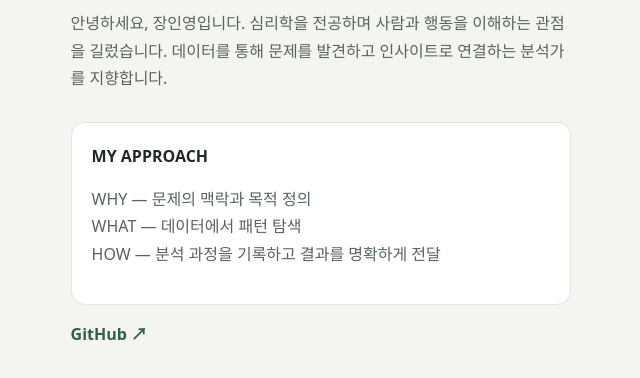
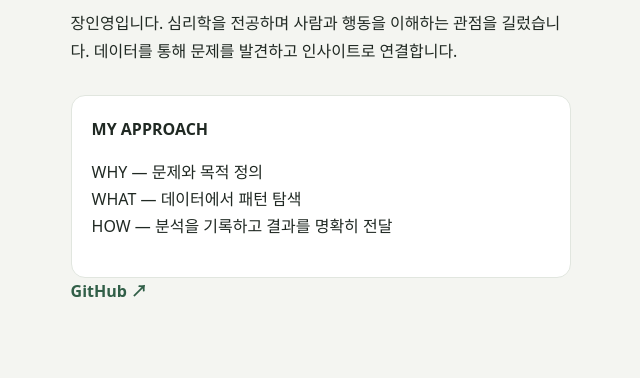
Before and after one commit to justinjang123/jangin, a plain HTML site: page index.html in a window 1280 px wide. Shown: the part 280-658 px from the top of the page, without its empty margins (319-959 px from the left). Drawn offline with Linux system fonts and the light colour scheme.

Commit message:
Trim introduction page to under 1024 characters

```diff
--- a/index.html
+++ b/index.html
@@ -1 +1 @@
-<!doctype html><html lang="ko"><meta charset="utf-8"><meta name="viewport" content="width=device-width,initial-scale=1"><title>장인영 | 데이터 분석가</title><style>*{box-sizing:border-box}body{margin:0;background:#f4f5f1;color:#202923;font:16px/1.7 system-ui}.wrap{max-width:680px;margin:12vh auto;padding:0 7vw}.tag{color:#47745c;font-size:12px;font-weight:bold;letter-spacing:2px}h1{font-size:clamp(38px,9vw,60px);line-height:1.15;margin:18px 0}p{color:#59645d}.card{margin-top:30px;padding:20px;background:white;border:1px solid #e1e6df;border-radius:14px}a{color:#315f48;font-weight:bold;text-decoration:none}@media(max-width:480px){.wrap{margin:9vh auto}.card{padding:16px}}</style><main class="wrap"><div class="tag">DATA ANALYST · PORTFOLIO</div><h1>데이터로 질문하고,<br>근거로 답합니다.</h1><p>안녕하세요, 장인영입니다. 심리학을 전공하며 사람과 행동을 이해하는 관점을 길렀습니다. 데이터를 통해 문제를 발견하고 인사이트로 연결하는 분석가를 지향합니다.</p><section class="card"><b>MY APPROACH</b><p>WHY — 문제의 맥락과 목적 정의<br>WHAT — 데이터에서 패턴 탐색<br>HOW — 분석 과정을 기록하고 결과를 명확하게 전달</p></section><p><a href="https://github.com/justinjang123">GitHub ↗</a></p></main></html>
+<!doctype html><html lang="ko"><meta charset="utf-8"><meta name="viewport" content="width=device-width,initial-scale=1"><title>장인영 | 데이터 분석가</title><style>*{box-sizing:border-box}body{margin:0;background:#f4f5f1;color:#202923;font:16px/1.7 system-ui}.wrap{max-width:680px;margin:12vh auto;padding:0 7vw}.tag{color:#47745c;font-size:12px;font-weight:bold;letter-spacing:2px}h1{font-size:clamp(38px,9vw,60px);line-height:1.15;margin:18px 0}.card{margin-top:30px;padding:20px;background:white;border:1px solid #e1e6df;border-radius:14px}a{color:#315f48;font-weight:bold;text-decoration:none}@media(max-width:480px){.wrap{margin:9vh auto}}</style><main class="wrap"><div class="tag">DATA ANALYST · PORTFOLIO</div><h1>데이터로 질문하고,<br>근거로 답합니다.</h1><p>장인영입니다. 심리학을 전공하며 사람과 행동을 이해하는 관점을 길렀습니다. 데이터를 통해 문제를 발견하고 인사이트로 연결합니다.</p><section class="card"><b>MY APPROACH</b><p>WHY — 문제와 목적 정의<br>WHAT — 데이터에서 패턴 탐색<br>HOW — 분석을 기록하고 결과를 명확히 전달</p></section><a href="https://github.com/justinjang123">GitHub ↗</a></main></html>
```
